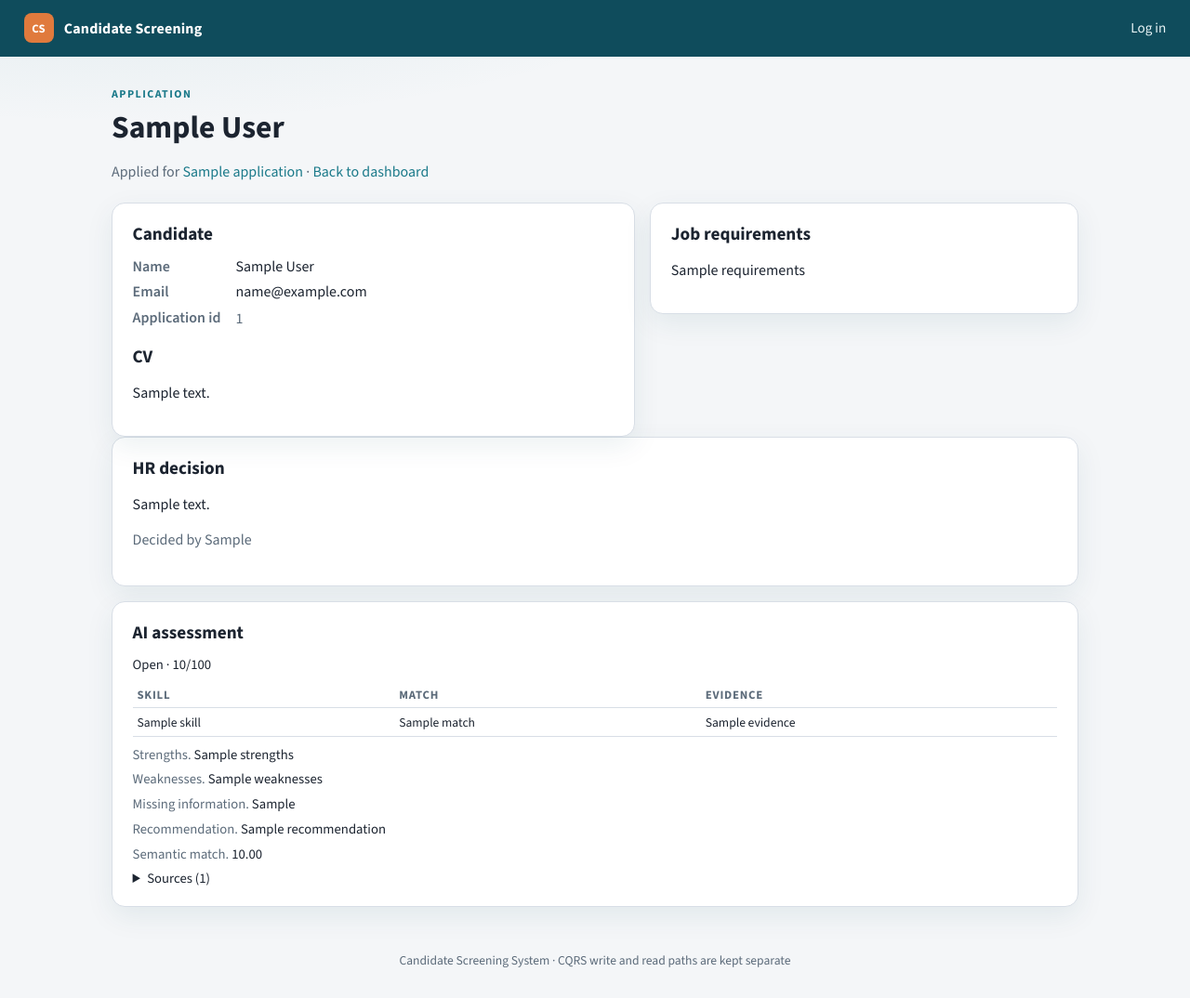
After one commit to dinais/cv-screening-ai-agent, a Flask app: template src/templates/application_detail.html in a window 1280 px wide. The commit adds this page. Shown: the whole page at 93% size. Run offline with Flask 3, Linux system fonts and the light colour scheme; the template is opened without the code that fills it: most values are stand-ins (such as "Sample title", 1, 10 or a date in 2020).

Commit message:
feat(hr): search, application drill-down, accept/reject decision
Co-authored-by: Cursor <cursoragent@cursor.com>

```diff
--- a/src/__init__.py
+++ b/src/__init__.py
@@ -7,6 +7,7 @@ from flask import Flask, g, render_template
 
 from src.commands.application_commands import SubmitApplicationCommand
 from src.commands.auth_commands import LoginCommand, LogoutCommand
+from src.commands.decision_commands import DecideCandidateCommand
 from src.commands.job_commands import CreateJobCommand
 from src.config import Config
 from src.controllers.auth import auth_bp
@@ -19,7 +20,12 @@ from src.persistence.event_store import EventStore
 from src.projections.cv_embeddings import CvEmbeddingProjector
 from src.providers import provider_from_config
 from src.queries.auth_queries import CurrentSessionQuery
-from src.queries.portal_queries import CandidatePortalQuery, HrPortalQuery, JobDetailQuery
+from src.queries.portal_queries import (
+    ApplicationDetailQuery,
+    CandidatePortalQuery,
+    HrPortalQuery,
+    JobDetailQuery,
+)
 
 load_dotenv()
 
@@ -55,11 +61,13 @@ def create_app(config_class=Config) -> Flask:
         "logout": LogoutCommand(event_store),
         "create_job": CreateJobCommand(event_store),
         "submit_application": SubmitApplicationCommand(event_store),
+        "decide_candidate": DecideCandidateCommand(event_store),
     }
     app.extensions["queries"] = {
         "current_session": CurrentSessionQuery(event_store),
         "hr_portal": HrPortalQuery(event_store),
         "job_detail": JobDetailQuery(event_store),
+        "application_detail": ApplicationDetailQuery(event_store),
         "candidate_portal": CandidatePortalQuery(event_store),
     }
 
--- a/src/commands/__init__.py
+++ b/src/commands/__init__.py
@@ -1,4 +1,5 @@
 from src.commands.application_commands import SubmitApplicationCommand
+from src.commands.decision_commands import DecideCandidateCommand
 from src.commands.auth_commands import LoginCommand, LogoutCommand
 from src.commands.base import CommandHandler, CommandResult
 from src.commands.evaluation_commands import EvaluateCandidateCommand
@@ -12,4 +13,5 @@ __all__ = [
     "CreateJobCommand",
     "SubmitApplicationCommand",
     "EvaluateCandidateCommand",
+    "DecideCandidateCommand",
 ]
--- /dev/null
+++ b/src/commands/decision_commands.py
@@ -0,0 +1,41 @@
+from __future__ import annotations
+
+from src.commands.base import CommandHandler, CommandResult
+from src.persistence.event_store import EventStore
+
+_DECISIONS = {"accepted", "rejected"}
+
+
+class DecideCandidateCommand(CommandHandler):
+    """Append one CandidateDecided event. HR cannot decide the same application twice."""
+
+    def __init__(self, events: EventStore) -> None:
+        self._events = events
+
+    def execute(self, *, application_id: str, decision: str, decided_by: str) -> CommandResult:
+        application_id = (application_id or "").strip()
+        decision = (decision or "").strip().lower()
+        decided_by = (decided_by or "").strip()
+        if not application_id or decision not in _DECISIONS or not decided_by:
+            return CommandResult.fail("A decision needs an application and must be accepted or rejected.")
+
+        stream = self._events.load(application_id)
+        submitted = next((event for event in stream if event.event_type == "ApplicationSubmitted"), None)
+        if submitted is None:
+            return CommandResult.fail("Unknown application.")
+        if any(event.event_type == "CandidateDecided" for event in stream):
+            return CommandResult.fail("This application already has a decision.")
+
+        job_id = str(submitted.payload.get("job_id") or "")
+        stored = self._events.append(
+            aggregate_id=application_id,
+            aggregate_type="Application",
+            event_type="CandidateDecided",
+            payload={
+                "application_id": application_id,
+                "job_id": job_id,
+                "decision": decision,
+                "decided_by": decided_by,
+            },
+        )
+        return CommandResult.ok("Decision recorded.", reference_id=stored.aggregate_id)
--- a/src/static/css/style.css
+++ b/src/static/css/style.css
@@ -192,8 +192,35 @@ th { font-size: 0.8rem; text-transform: uppercase; letter-spacing: 0.06em; color
 .cv-text { white-space: pre-wrap; }
 .assessment { font-size: 0.92rem; min-width: 16rem; }
 .assessment p { margin: 0.25rem 0; }
+.mock-label {
+  display: inline-block;
+  padding: 0.15rem 0.5rem;
+  border-radius: 6px;
+  background: #fff4e5;
+  color: #8a4b00;
+  font-size: 0.8rem;
+  font-weight: 600;
+}
+.skill-table { margin: 0.5rem 0; font-size: 0.85rem; }
+.skill-table th, .skill-table td { padding: 0.35rem 0.3rem; }
+.skill-met { color: var(--ok); font-weight: 600; }
+.skill-partial { color: #8a4b00; font-weight: 600; }
+.skill-missing { color: var(--danger); font-weight: 600; }
 .status-recommended { color: var(--ok); font-weight: 700; }
 .status-not_recommended { color: var(--danger); font-weight: 700; }
+
+.search-form { display: flex; gap: 0.6rem; flex-wrap: wrap; }
+.search-form input[type="search"] { flex: 1 1 18rem; }
+tr.row-link { cursor: pointer; }
+tr.row-link:hover td { background: #f1f7f8; }
+.detail-list { display: grid; grid-template-columns: max-content 1fr; gap: 0.4rem 1rem; margin: 0 0 1rem; }
+.detail-list dt { color: var(--muted); font-weight: 600; }
+.detail-list dd { margin: 0; overflow-wrap: anywhere; }
+.assessment-card { margin-top: 1rem; }
+.decision-form { display: flex; gap: 0.6rem; margin-top: 0.75rem; }
+.decision-accepted { color: var(--ok); font-weight: 700; }
+.decision-rejected { color: var(--danger); font-weight: 700; }
+.button.reject { border-color: var(--danger); color: var(--danger); }
 
 @media (max-width: 800px) {
   .split { grid-template-columns: 1fr; }
--- a/src/static/js/app.js
+++ b/src/static/js/app.js
@@ -6,4 +6,13 @@ document.addEventListener("DOMContentLoaded", () => {
       node.style.transition = "opacity 250ms ease";
     }, 4000);
   });
+
+  document.querySelectorAll("tr.row-link[data-href]").forEach((row) => {
+    row.addEventListener("click", (event) => {
+      if (event.target.closest("a, button, summary, details")) {
+        return;
+      }
+      window.location.href = row.dataset.href;
+    });
+  });
 });
--- /dev/null
+++ b/src/templates/_assessment.html
@@ -0,0 +1,39 @@
+{% if assessment %}
+  {% if assessment.provider == 'mock' %}
+    <p class="mock-label">Mock evaluation — not a real model judgement</p>
+  {% endif %}
+  <p class="status-{{ assessment.status }}">{{ assessment.status }} · {{ assessment.score }}/100</p>
+  {% if assessment.skill_breakdown %}
+    <table class="skill-table">
+      <thead>
+        <tr><th>Skill</th><th>Match</th><th>Evidence</th></tr>
+      </thead>
+      <tbody>
+        {% for item in assessment.skill_breakdown %}
+          <tr>
+            <td>{{ item.skill }}</td>
+            <td><span class="skill-{{ item.match }}">{{ item.match }}</span></td>
+            <td>{{ item.evidence or '—' }}</td>
+          </tr>
+        {% endfor %}
+      </tbody>
+    </table>
+  {% endif %}
+  <p><span class="muted">Strengths.</span> {{ assessment.strengths }}</p>
+  <p><span class="muted">Weaknesses.</span> {{ assessment.weaknesses }}</p>
+  <p><span class="muted">Missing information.</span> {{ assessment.missing_information }}</p>
+  <p><span class="muted">Recommendation.</span> {{ assessment.recommendation }}</p>
+  <p><span class="muted">Semantic match.</span> {{ "%.2f"|format(assessment.semantic_match) }}</p>
+  {% if assessment.sources %}
+    <details>
+      <summary>Sources ({{ assessment.sources|length }})</summary>
+      <ul>
+        {% for source in assessment.sources %}
+          <li><a href="{{ source }}">{{ source }}</a></li>
+        {% endfor %}
+      </ul>
+    </details>
+  {% endif %}
+{% else %}
+  <span class="muted">Not evaluated</span>
+{% endif %}
--- /dev/null
+++ b/src/templates/_decision.html
@@ -0,0 +1,5 @@
+{% if person.decision %}
+  <span class="decision-{{ person.decision }}">{{ person.decision }}</span>
+{% else %}
+  <span class="muted">Pending</span>
+{% endif %}
--- /dev/null
+++ b/src/templates/application_detail.html
@@ -0,0 +1,55 @@
+{% extends "base.html" %}
+{% block title %}{{ application.applicant.full_name }} · Candidate Screening{% endblock %}
+{% block content %}
+<section class="page-header">
+  <div>
+    <p class="eyebrow">Application</p>
+    <h1>{{ application.applicant.full_name }}</h1>
+    <p class="muted">
+      Applied for <a href="{{ url_for('hr.job_detail', job_id=application.job_id) }}">{{ application.job_title }}</a>
+      · <a href="{{ url_for('hr.portal') }}">Back to dashboard</a>
+    </p>
+  </div>
+</section>
+
+<section class="split">
+  <article class="card">
+    <h2>Candidate</h2>
+    <dl class="detail-list">
+      <dt>Name</dt>
+      <dd>{{ application.applicant.full_name }}</dd>
+      <dt>Email</dt>
+      <dd>{{ application.applicant.email }}</dd>
+      <dt>Application id</dt>
+      <dd class="muted">{{ application.applicant.application_id }}</dd>
+    </dl>
+    <h2>CV</h2>
+    <p class="cv-text">{{ application.applicant.cv_text }}</p>
+  </article>
+  <article class="card">
+    <h2>Job requirements</h2>
+    <p>{{ application.requirements }}</p>
+  </article>
+</section>
+
+<section class="card">
+  <h2>HR decision</h2>
+  {% if application.applicant.decision %}
+    <p class="decision-{{ application.applicant.decision }}">{{ application.applicant.decision }}</p>
+    <p class="muted">Decided by {{ application.applicant.decided_by }}</p>
+  {% else %}
+    <p class="muted">No decision yet. The AI assessment does not decide this.</p>
+    <form class="decision-form" method="post" action="{{ url_for('hr.decide_application', application_id=application.applicant.application_id) }}">
+      <button type="submit" class="button primary" name="decision" value="accepted">Accept</button>
+      <button type="submit" class="button reject" name="decision" value="rejected">Reject</button>
+    </form>
+  {% endif %}
+</section>
+
+<section class="card assessment-card">
+  <h2>AI assessment</h2>
+  <div class="assessment">
+    {% with assessment = application.applicant.assessment %}{% include "_assessment.html" %}{% endwith %}
+  </div>
+</section>
+{% endblock %}
```
Also changed, not shown: src/controllers/hr.py (+26 -1 lines), src/queries/portal_queries.py (+101 -4 lines), src/templates/hr_portal.html (+59 -1 lines), src/templates/job_detail.html (+6 -22 lines), tests/test_decision.py (added, +103 -0 lines), tests/test_evaluation.py (+62 -0 lines), tests/test_portal.py (+99 -1 lines).
